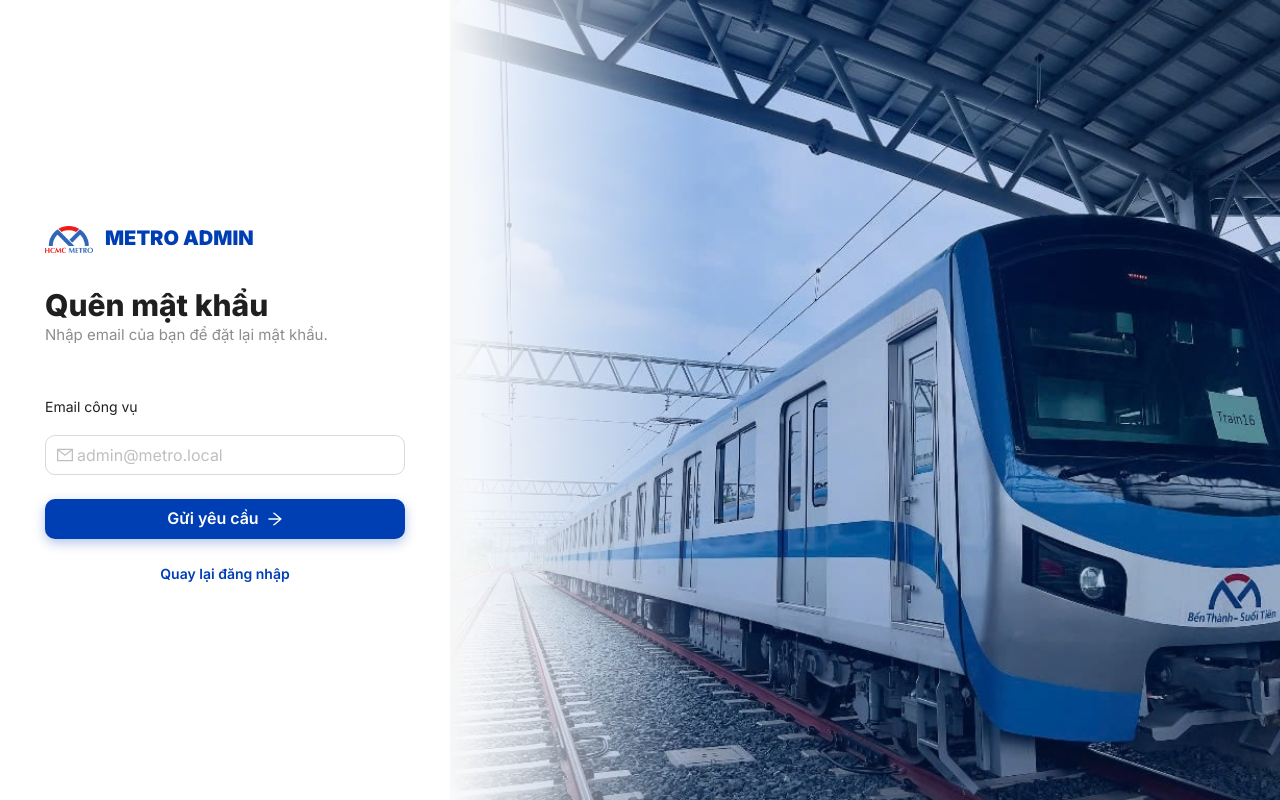
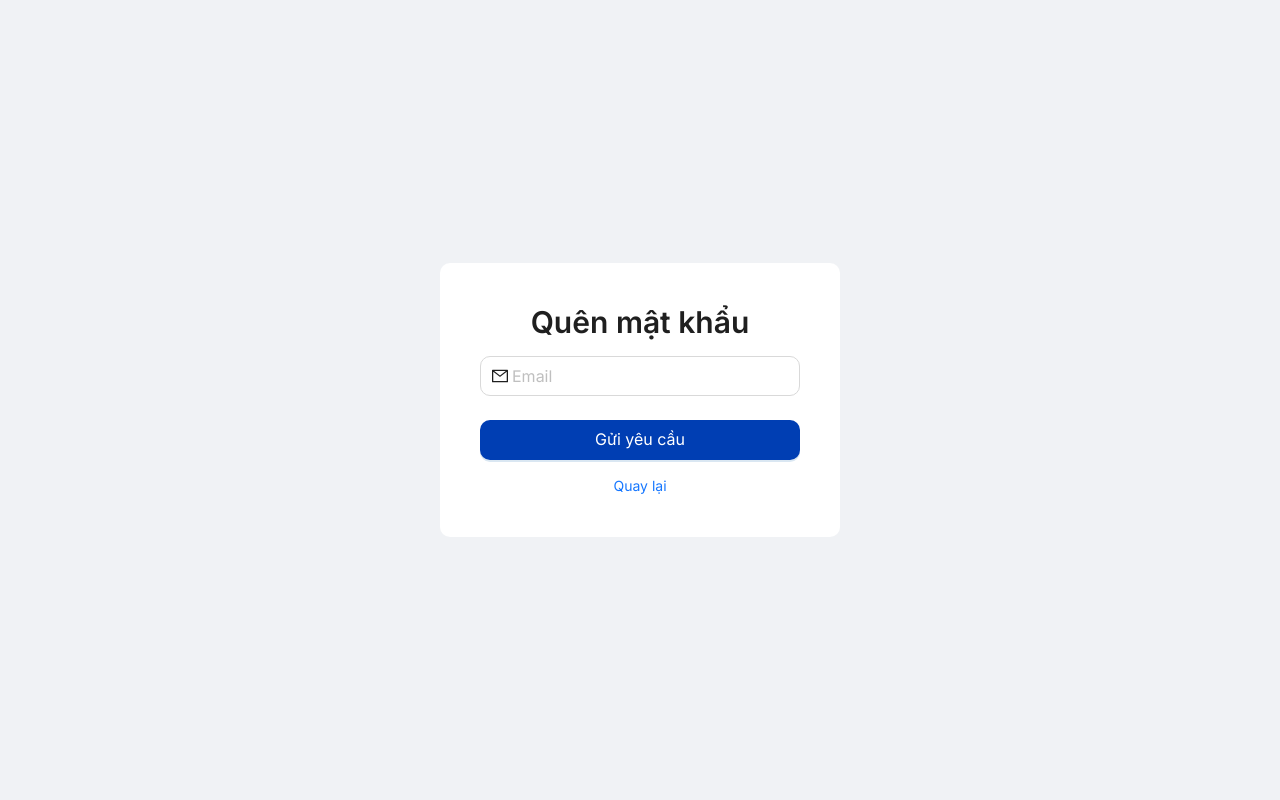
Before and after one commit to Ryhtruly/metroHcmc---Admin, a React (Vite) app: page /forgot-password in a window 1280 px wide. Built offline with nearby package versions, Linux system fonts and the light colour scheme.

Commit message:
fix login, forgot pass

```diff
--- a/src/App.tsx
+++ b/src/App.tsx
@@ -39,9 +39,7 @@ function App() {
           <Route path="/login" element={<Login />} />
           <Route path="/forgot-password" element={<ForgotPassword />} />
           {/* Trang reset cần token (từ email), không cần token admin */}
-          <Route path="/reset-password/:token" element={<ResetPassword />} />
-
-
+          <Route path="/reset-password" element={<ResetPassword />} />
           {/* 🔹 2. PROTECTED ROUTES (Cần token admin) */}
           <Route
             path="/"
--- a/src/pages/ForgotPassword.tsx
+++ b/src/pages/ForgotPassword.tsx
@@ -6,219 +6,46 @@ import axiosClient from '../api/axiosClient';
 
 const { Title, Text } = Typography;
 
-// ============================
-// Type response backend trả về
-// ============================
-type ForgotResponse = {
-  success: boolean;
-  message?: string;
-  reset_token?: string;
-};
-
 const ForgotPassword: React.FC = () => {
-  const { message } = App.useApp();    // 👈 THÊM DÒNG NÀY
+  const { message } = App.useApp();
   const navigate = useNavigate();
   const [loading, setLoading] = useState(false);
 
-
   const onFinish = async (values: any) => {
     setLoading(true);
-
     try {
-    const res = await axiosClient.post('/auth/forgot-password', {
-      email: values.email,
-    });
-
-    // Normalize response
-    const api =
-      (res as any).fn_auth_forgot_password_json ?? res;
-
-    if (!api.success) {
-      message.error(api.message || 'Email không tồn tại!');
-      return;
+      const res: any = await axiosClient.post('/auth/forgot-password', { email: values.email });
+      if (res.success) {
+        message.success(res.message);
+        // 👇 CHUYỂN HƯỚNG SANG TRANG NHẬP TOKEN
+        navigate('/reset-password');
+      } else {
+        message.error(res.message || 'Email không tồn tại');
       }
-
-    message.success('Yêu cầu thành công! Kiểm tra email để đặt lại mật khẩu.');
-
-    if (api.reset_token) {
-      navigate(`/reset-password/${api.reset_token}`);
-    } else {
-      navigate('/reset-password');
-    }
-
     } catch (err: any) {
-    // -----------------------
-    //  FIX LỖI KHÔNG HIỆN MESSAGE
-    // -----------------------
-    const apiError =
-      err.response?.data?.fn_auth_forgot_password_json ??
-      err.response?.data ??
-      null;
-
-    message.error(apiError?.message || 'Email không tồn tại!');
-
-    console.log("ForgotPassword ERROR:", apiError);
+      message.error('Lỗi kết nối server');
     } finally {
       setLoading(false);
     }
   };
 
-
   return (
-    <ConfigProvider
-      theme={{
-        token: { fontFamily: "'Inter', sans-serif", colorPrimary: '#003eb3' },
-        components: {
-          Input: { controlHeight: 48, borderRadius: 8 },
-          Button: { controlHeight: 52, borderRadius: 8, fontWeight: 600 }
-        }
-      }}
-    >
-      <div style={{ display: 'flex', height: '100vh', width: '100vw', overflow: 'hidden' }}>
-
-        {/* LEFT COLUMN */}
-        <div
-          style={{
-            flex: '0 0 450px',
-            background: '#fff',
-            display: 'flex',
-            flexDirection: 'column',
-            justifyContent: 'center',
-            alignItems: 'center',
-            boxShadow: '5px 0 30px rgba(0,0,0,0.05)',
-            zIndex: 10,
-          }}
-        >
-          <div style={{ width: '100%', maxWidth: 360 }}>
-
-            {/* HEADER */}
-            <div style={{ marginBottom: 40 }}>
-              <div style={{ display: 'flex', alignItems: 'center', gap: 12, marginBottom: 24 }}>
-                <div
-                  style={{
-                    width: 48,
-                    height: 48,
-                    borderRadius: 10,
-                    overflow: 'hidden',
-                    display: 'flex',
-                    alignItems: 'center',
-                    justifyContent: 'center',
-                  }}
-                >
-                  <img
-                    src="/1992571.png"
-                    alt="Metro Admin Logo"
-                    style={{ maxWidth: '100%', maxHeight: '100%' }}
-                  />
-                </div>
-                <span
-                  style={{
-                    fontSize: 20,
-                    fontWeight: 900,
-                    color: '#003eb3',
-                    fontFamily: "'Inter', sans-serif",
-                  }}
-                >
-                  METRO ADMIN
-                </span>
-              </div>
-
-              <Title level={1} style={{ margin: 0, fontWeight: 800, fontSize: 30 }}>
-                Quên mật khẩu
-              </Title>
-              <Text type="secondary" style={{ fontSize: 15 }}>
-                Nhập email của bạn để đặt lại mật khẩu.
-              </Text>
-            </div>
-
-            {/* FORM */}
-            <Form layout="vertical" size="large" onFinish={onFinish} requiredMark={false}>
-              <Form.Item
-                label="Email công vụ"
-                name="email"
-                rules={[{ required: true, message: 'Vui lòng nhập email!' }]}
-              >
-                <Input
-                  prefix={<MailOutlined style={{ color: '#bfbfbf' }} />}
-                  placeholder="admin@metro.local"
-                />
+    <ConfigProvider theme={{ token: { fontFamily: "'Inter', sans-serif", colorPrimary: '#003eb3' } }}>
+      <div style={{ display: 'flex', height: '100vh', justifyContent: 'center', alignItems: 'center', background: '#f0f2f5' }}>
+        <div style={{ width: 400, background: '#fff', padding: 40, borderRadius: 10 }}>
+          <Title level={2} style={{ textAlign: 'center' }}>Quên mật khẩu</Title>
+          <Form layout="vertical" onFinish={onFinish}>
+            <Form.Item name="email" rules={[{ required: true }]}>
+              <Input prefix={<MailOutlined />} placeholder="Email" size="large" />
             </Form.Item>
-
-              <Form.Item>
-                <Button
-                  type="primary"
-                  htmlType="submit"
-                  loading={loading}
-                  block
-                  style={{
-                    fontSize: 16,
-                    background: '#003eb3',
-                    border: 'none',
-                    boxShadow: '0 4px 12px rgba(0, 62, 179, 0.3)',
-                  }}
-                >
-                  Gửi yêu cầu <ArrowRightOutlined />
-                </Button>
-              </Form.Item>
-
-              <div style={{ textAlign: 'center', marginTop: 16 }}>
-                <a
-                  onClick={() => navigate('/login')}
-                  style={{ cursor: 'pointer', color: '#003eb3', fontWeight: 600 }}
-                >
-                  Quay lại đăng nhập
-                </a>
-              </div>
+            <Button type="primary" htmlType="submit" loading={loading} block size="large">Gửi yêu cầu</Button>
           </Form>
-
+          <div style={{ textAlign: 'center', marginTop: 15 }}>
+            <a onClick={() => navigate('/login')} style={{ cursor: 'pointer' }}>Quay lại</a>
           </div>
         </div>
-
-        {/* RIGHT COLUMN */}
-        <div
-          style={{
-            flex: 1,
-            position: 'relative',
-            background: '#001529',
-            overflow: 'hidden',
-          }}
-        >
-          <div
-            style={{
-              position: 'absolute',
-              inset: 0,
-              backgroundImage: 'url(/Ticket-fees-of-Saigon-Metro.jpg)',
-              backgroundSize: 'cover',
-              backgroundPosition: 'center',
-            }}
-          />
-
-          <div
-            style={{
-              position: 'absolute',
-              inset: 0,
-              background: 'rgba(0, 62, 179, 0.2)',
-            }}
-          />
-
-          <div
-            style={{
-              position: 'absolute',
-              top: 0,
-              bottom: 0,
-              left: -1,
-              width: '30%',
-              background:
-                'linear-gradient(to right, #ffffff 0%, rgba(255,255,255,0.8) 20%, rgba(255,255,255,0) 100%)',
-              zIndex: 1,
-              pointerEvents: 'none',
-            }}
-          />
-        </div>
-
       </div>
     </ConfigProvider>
   );
 };
-
 export default ForgotPassword;
--- a/src/pages/Login.tsx
+++ b/src/pages/Login.tsx
@@ -1,5 +1,5 @@
 import React, { useState } from 'react';
-import { Form, Input, Button, message, Typography, Checkbox, ConfigProvider } from 'antd';
+import { Form, Input, Button, Typography, Checkbox, ConfigProvider , App} from 'antd';
 import { MailOutlined, LockOutlined, ArrowRightOutlined } from '@ant-design/icons';
 import { useNavigate } from 'react-router-dom';
 import axiosClient from '../api/axiosClient';
@@ -10,20 +10,21 @@ const { Title, Text } = Typography;
 const Login: React.FC = () => {
   const navigate = useNavigate();
   const [loading, setLoading] = useState<boolean>(false);
-
+  const { message } = App.useApp();
   const onFinish = async (values: any) => {
     setLoading(true);
     try {
       const res = await axiosClient.post<any, LoginResponse>('/auth/login', values);
+      console.log("LOGIN RESPONSE:", res);
       if (res.success && res.user.role === 'ADMIN') {
         localStorage.setItem('admin_token', res.token);
         message.success('Chào mừng Admin quay trở lại!');
         navigate('/');
       } else {
-        message.error('Bạn không có quyền truy cập Admin!');
+        message.error(res.message || 'Đăng nhập thất bại');
       }
     } catch (error: any) {
-      const msg = error.response?.data?.message || 'Đăng nhập thất bại';
+      const msg = error.response?.data?.message || 'Không thể kết nối đến máy chủ';
       message.error(msg);
     } finally {
       setLoading(false);
--- a/src/pages/ResetPassword.tsx
+++ b/src/pages/ResetPassword.tsx
@@ -1,7 +1,7 @@
 import React, { useState } from 'react';
-import { Form, Input, Button, Typography, ConfigProvider, App, message } from 'antd';
-import { LockOutlined, ArrowRightOutlined } from '@ant-design/icons';
-import { useNavigate, useParams } from 'react-router-dom';
+import { Form, Input, Button, Typography, ConfigProvider, App } from 'antd';
+import { LockOutlined, KeyOutlined } from '@ant-design/icons';
+import { useNavigate } from 'react-router-dom';
 import axiosClient from '../api/axiosClient';
 
 const { Title, Text } = Typography;
@@ -9,156 +9,53 @@ const { Title, Text } = Typography;
 const ResetPassword: React.FC = () => {
   const { message } = App.useApp();
   const navigate = useNavigate();
-  const { token } = useParams(); // lấy token từ URL
   const [loading, setLoading] = useState(false);
 
   const onFinish = async (values: any) => {
     setLoading(true);
-
     try {
-      const res = await axiosClient.post('/auth/reset-password', {
-        token,
+      const res: any = await axiosClient.post('/auth/reset-password', {
+        token: values.token,
         new_password: values.password
       });
 
-      const apiRes = (res as any).fn_auth_reset_password_json ?? res;
-
-      if (!apiRes.success) {
-        message.error(apiRes.message || 'Không thể đặt lại mật khẩu!');
-        return;
+      if (res.success) {
+        message.success('Đổi mật khẩu thành công! Vui lòng đăng nhập.');
+        navigate('/login');
+      } else {
+        message.error(res.message || 'Token sai hoặc hết hạn');
       }
-
-      message.success('Đặt lại mật khẩu thành công!');
-      navigate('/login');
-
     } catch (err: any) {
-      const apiError =
-        err.response?.data?.fn_auth_reset_password_json ??
-        err.response?.data ??
-        null;
-
-      message.error(apiError?.message || 'Lỗi hệ thống');
+      message.error('Lỗi hệ thống');
     } finally {
       setLoading(false);
     }
   };
 
   return (
-    <ConfigProvider
-      theme={{
-        token: { fontFamily: "'Inter', sans-serif", colorPrimary: '#003eb3' },
-        components: {
-          Input: { controlHeight: 48, borderRadius: 8 },
-          Button: { controlHeight: 52, borderRadius: 8, fontWeight: 600 },
-        },
-      }}
-    >
-      <div style={{ display: 'flex', height: '100vh', width: '100vw' }}>
+    <ConfigProvider theme={{ token: { fontFamily: "'Inter', sans-serif", colorPrimary: '#003eb3' } }}>
+      <div style={{ display: 'flex', height: '100vh', justifyContent: 'center', alignItems: 'center', background: '#f0f2f5' }}>
+        <div style={{ width: 400, background: '#fff', padding: 40, borderRadius: 10 }}>
+          <Title level={2} style={{ textAlign: 'center' }}>Đặt lại mật khẩu</Title>
+          <Text type="secondary" style={{ display: 'block', textAlign: 'center', marginBottom: 20 }}>
+            Nhập Token từ Terminal Backend
+          </Text>
 
-        {/* LEFT PANEL */}
-        <div
-          style={{
-            flex: '0 0 450px',
-            background: '#fff',
-            display: 'flex',
-            flexDirection: 'column',
-            justifyContent: 'center',
-            alignItems: 'center',
-            boxShadow: '5px 0 30px rgba(0,0,0,0.05)',
-            zIndex: 10,
-          }}
-        >
-          <div style={{ width: '100%', maxWidth: 360 }}>
+          <Form layout="vertical" onFinish={onFinish}>
+            {/* Ô NHẬP TOKEN */}
+            <Form.Item name="token" label="Mã Token" rules={[{ required: true, message: 'Vui lòng nhập Token' }]}>
+              <Input prefix={<KeyOutlined />} placeholder="Paste token vào đây..." size="large" />
+            </Form.Item>
 
-            <Title level={1} style={{ margin: 0, fontWeight: 800, fontSize: 30 }}>
-              Đặt lại mật khẩu
-            </Title>
-            <Text type="secondary" style={{ fontSize: 15 }}>
-              Nhập mật khẩu mới cho tài khoản của bạn.
-            </Text>
+            <Form.Item name="password" label="Mật khẩu mới" rules={[{ required: true, min: 6 }]}>
+              <Input.Password prefix={<LockOutlined />} size="large" />
+            </Form.Item>
 
-            <Form layout="vertical" size="large" onFinish={onFinish} style={{ marginTop: 30 }}>
-
-              <Form.Item
-                label="Mật khẩu mới"
-                name="password"
-                rules={[
-                  { required: true, message: 'Vui lòng nhập mật khẩu!' },
-                  { min: 6, message: 'Ít nhất 6 ký tự!' },
-                ]}
-              >
-                <Input.Password
-                  prefix={<LockOutlined style={{ color: '#bfbfbf' }} />}
-                  placeholder="••••••••"
-                />
-              </Form.Item>
-
-              <Form.Item
-                label="Nhập lại mật khẩu"
-                name="confirm"
-                dependencies={['password']}
-                rules={[
-                  { required: true, message: 'Vui lòng xác nhận mật khẩu!' },
-                  ({ getFieldValue }) => ({
-                    validator(_, value) {
-                      if (!value || getFieldValue('password') === value) {
-                        return Promise.resolve();
-                      }
-                      return Promise.reject(new Error('Mật khẩu không trùng khớp!'));
-                    },
-                  }),
-                ]}
-              >
-                <Input.Password
-                  prefix={<LockOutlined style={{ color: '#bfbfbf' }} />}
-                  placeholder="••••••••"
-                />
-              </Form.Item>
-
-              <Form.Item>
-                <Button
-                  type="primary"
-                  htmlType="submit"
-                  loading={loading}
-                  block
-                  style={{
-                    fontSize: 16,
-                    background: '#003eb3',
-                    border: 'none',
-                    boxShadow: '0 4px 12px rgba(0, 62, 179, 0.3)',
-                  }}
-                >
-                  Xác nhận <ArrowRightOutlined />
-                </Button>
-              </Form.Item>
-
-            </Form>
-          </div>
+            <Button type="primary" htmlType="submit" loading={loading} block size="large">Xác nhận</Button>
+          </Form>
         </div>
-
-        {/* RIGHT PANEL */}
-        <div
-          style={{
-            flex: 1,
-            position: 'relative',
-            background: '#001529',
-            overflow: 'hidden',
-          }}
-        >
-          <div
-            style={{
-              position: 'absolute',
-              inset: 0,
-              backgroundImage: 'url(/Ticket-fees-of-Saigon-Metro.jpg)',
-              backgroundSize: 'cover',
-              backgroundPosition: 'center',
-            }}
-          />
-        </div>
-
       </div>
     </ConfigProvider>
   );
 };
-
 export default ResetPassword;
```
Lines whose indentation alone changed are shown as unchanged.
